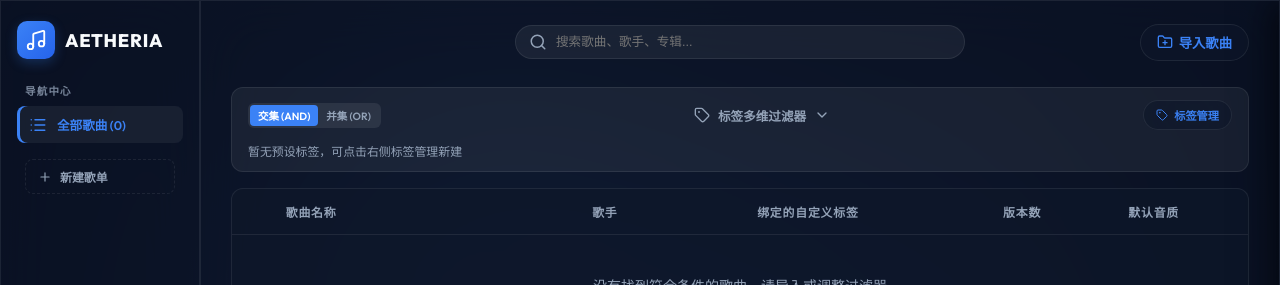
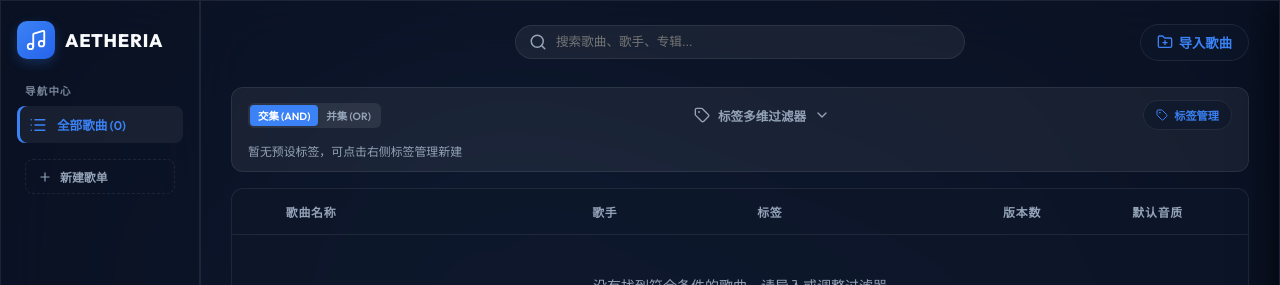
Before and after one commit to 2824799/Aetheria, a React (Vite) app: page / in a window 1280 px wide. Shown: the top 285 px of the page. Built offline with nearby package versions, Linux system fonts and the light colour scheme.

Commit message:
fix: resolve column label centering, renaming, reordering via HTML5 DND, prevent header box selection trigger, and implement state preservation for activeSong and columns

```diff
--- a/src/components/SongTable.tsx
+++ b/src/components/SongTable.tsx
@@ -104,15 +104,72 @@ export default function SongTable({
   // 自定义右键菜单状态
   const [contextMenu, setContextMenu] = useState<ContextMenu | null>(null);
 
-  // 列宽可拖拽调节状态
-  const [colWidths, setColWidths] = useState({
+  // 列宽持久化加载与存储
+  const [colWidths, setColWidths] = useState<{
+    play: number;
+    title: number;
+    artist: number;
+    tags: number;
+    versions: number;
+    specs: number;
+  }>(() => {
+    const saved = localStorage.getItem("aetheria-col-widths");
+    return saved ? JSON.parse(saved) : {
       play: 32,
       title: 260,
       artist: 140,
       tags: 200,
       versions: 70,
       specs: 160
+    };
   });
+
+  // 列顺序持久化加载与存储
+  const [colOrder, setColOrder] = useState<string[]>(() => {
+    const saved = localStorage.getItem("aetheria-col-order");
+    return saved ? JSON.parse(saved) : [
+      "play", "title", "artist", "tags", "versions", "specs"
+    ];
+  });
+
+  // 监听并实时存储列属性变化
+  useEffect(() => {
+    localStorage.setItem("aetheria-col-widths", JSON.stringify(colWidths));
+  }, [colWidths]);
+
+  useEffect(() => {
+    localStorage.setItem("aetheria-col-order", JSON.stringify(colOrder));
+  }, [colOrder]);
+
+  // HTML5 Drag & Drop 拖拽换位逻辑
+  const [draggedCol, setDraggedCol] = useState<string | null>(null);
+
+  const handleDragStart = (e: React.DragEvent, col: string) => {
+    setDraggedCol(col);
+    e.dataTransfer.effectAllowed = "move";
+  };
+
+  const handleDragOver = (e: React.DragEvent, col: string) => {
+    if (col !== "play") {
+      e.preventDefault(); // 只有非播放排布才允许拖放
+    }
+  };
+
+  const handleDrop = (e: React.DragEvent, targetCol: string) => {
+    e.preventDefault();
+    if (!draggedCol || draggedCol === targetCol || targetCol === "play") return;
+
+    const newOrder = [...colOrder];
+    const dragIdx = newOrder.indexOf(draggedCol);
+    const targetIdx = newOrder.indexOf(targetCol);
+
+    // 重排
+    newOrder.splice(dragIdx, 1);
+    newOrder.splice(targetIdx, 0, draggedCol);
+
+    setColOrder(newOrder);
+    setDraggedCol(null);
+  };
 
   const startResize = (e: React.MouseEvent, column: keyof typeof colWidths) => {
     e.preventDefault();
@@ -151,7 +208,6 @@ export default function SongTable({
 
   // 1. 鼠标点击歌曲行（处理 Shift/Ctrl 选择与阻止侧滑抽屉弹出冲突）
   const handleRowClick = (e: React.MouseEvent, song: Song, index: number) => {
-    // 只有在没有摁住 Ctrl/Shift 键的情况下，才触发展开详情抽屉
     const isModifierPressed = e.ctrlKey || e.metaKey || e.shiftKey;
     if (!isModifierPressed) {
       onSelectSong(song);
@@ -160,7 +216,6 @@ export default function SongTable({
     let newSelected = [...selectedSongIds];
 
     if (e.ctrlKey || e.metaKey) {
-      // Ctrl 键：多选切换
       if (newSelected.includes(song.id)) {
         newSelected = newSelected.filter(id => id !== song.id);
       } else {
@@ -168,16 +223,12 @@ export default function SongTable({
       }
       lastSelectedIndexRef.current = index;
     } else if (e.shiftKey && lastSelectedIndexRef.current !== -1) {
-      // Shift 键：范围选择
       const start = Math.min(lastSelectedIndexRef.current, index);
       const end = Math.max(lastSelectedIndexRef.current, index);
       const rangeIds = songs.slice(start, end + 1).map(s => s.id);
-
-      // 合并目前选中的和范围选中的（去重）
       const set = new Set([...newSelected, ...rangeIds]);
       newSelected = Array.from(set);
     } else {
-      // 普通单选
       newSelected = [song.id];
       lastSelectedIndexRef.current = index;
     }
@@ -185,10 +236,10 @@ export default function SongTable({
     onSetSelectedSongIds(newSelected);
   };
 
-  // 2. 框选拖拽鼠标按下，注册全局事件监听解决拖动出容器松开卡死 bug
+  // 2. 框选拖拽鼠标按下，添加 thead 判定防止表头点击触发框选
   const handleTableMouseDown = (e: React.MouseEvent<HTMLDivElement>) => {
     const target = e.target as HTMLElement;
-    if (target.closest(".play-row-btn") || target.closest(".ctrl-btn") || target.closest(".action-btn-sm") || target.closest(".tag-pill") || target.closest(".context-menu")) {
+    if (target.closest("thead") || target.closest(".play-row-btn") || target.closest(".ctrl-btn") || target.closest(".action-btn-sm") || target.closest(".tag-pill") || target.closest(".context-menu")) {
       return;
     }
 
@@ -208,7 +259,6 @@ export default function SongTable({
       onSetSelectedSongIds([]);
     }
 
-    // 绑定至 window 的移动和弹起事件，实现全局松手结算
     const handleWindowMouseMove = (moveEvent: MouseEvent) => {
       if (!containerRef.current) return;
       const cRect = containerRef.current.getBoundingClientRect();
@@ -217,7 +267,6 @@ export default function SongTable({
 
       setBoxCurrent({ x: currentX, y: currentY });
 
-      // 局部延迟以防检测过于高频卡顿
       setTimeout(() => {
         if (!selectionBoxRef.current || !containerRef.current) return;
         const boxBounds = selectionBoxRef.current.getBoundingClientRect();
@@ -257,7 +306,7 @@ export default function SongTable({
     window.addEventListener("mouseup", handleWindowMouseUp);
   };
 
-  // 5. 行右键菜单触发（右键不触发展开详情抽屉）
+  // 5. 行右键菜单触发
   const handleRowContextMenu = (e: React.MouseEvent, songId: string) => {
     e.preventDefault();
     e.stopPropagation();
@@ -340,24 +389,46 @@ export default function SongTable({
       <table className="song-table" style={{ tableLayout: "fixed", width: "100%" }}>
         <thead>
           <tr>
-            <th style={{ width: colWidths.play, padding: "8px 4px" }}></th>
-            <th style={{ width: colWidths.title, position: "relative", paddingRight: "8px" }}>
-              歌曲名称
-              <div className="resizer" onMouseDown={(e) => startResize(e, "title")} />
+            {colOrder.map(col => {
+              if (col === "play") {
+                return (
+                  <th key="play" style={{ width: colWidths.play, padding: "8px 4px" }} />
+                );
+              }
+
+              const labelMap: Record<string, string> = {
+                title: "歌曲名称",
+                artist: "歌手",
+                tags: "标签",
+                versions: "版本数",
+                specs: "默认音质"
+              };
+
+              const alignRight = col === "versions" || col === "specs";
+
+              return (
+                <th
+                  key={col}
+                  style={{
+                    width: colWidths[col as keyof typeof colWidths],
+                    position: "relative",
+                    paddingRight: "8px",
+                    textAlign: alignRight ? "center" : "left",
+                    cursor: "grab",
+                    userSelect: "none"
+                  }}
+                  draggable
+                  onDragStart={(e) => handleDragStart(e, col)}
+                  onDragOver={(e) => handleDragOver(e, col)}
+                  onDrop={(e) => handleDrop(e, col)}
+                >
+                  <span style={{ display: "block", overflow: "hidden", textOverflow: "ellipsis", whiteSpace: "nowrap" }}>
+                    {labelMap[col] || col}
+                  </span>
+                  <div className="resizer" onMouseDown={(e) => startResize(e, col as keyof typeof colWidths)} />
                 </th>
-            <th style={{ width: colWidths.artist, position: "relative", paddingRight: "8px" }}>
-              歌手
-              <div className="resizer" onMouseDown={(e) => startResize(e, "artist")} />
-            </th>
-            <th style={{ width: colWidths.tags, position: "relative", paddingRight: "8px" }}>
-              绑定的自定义标签
-              <div className="resizer" onMouseDown={(e) => startResize(e, "tags")} />
-            </th>
-            <th style={{ width: colWidths.versions, position: "relative", textAlign: "center", paddingRight: "8px" }}>
-              版本数
-              <div className="resizer" onMouseDown={(e) => startResize(e, "versions")} />
-            </th>
-            <th style={{ width: colWidths.specs, textAlign: "center" }}>默认音质</th>
+              );
+            })}
           </tr>
         </thead>
         <tbody>
@@ -382,28 +453,49 @@ export default function SongTable({
                 onDoubleClick={() => onPlaySong(song)}
                 onContextMenu={(e) => handleRowContextMenu(e, song.id)}
               >
-                {/* 拦截点击事件以提升直接播放反馈 */}
-                <td style={{ width: colWidths.play, padding: "8px 4px" }} onClick={(e) => {
+                {colOrder.map(col => {
+                  if (col === "play") {
+                    return (
+                      <td
+                        key="play"
+                        style={{ width: colWidths.play, padding: "8px 4px" }}
+                        onClick={(e) => {
                           e.stopPropagation();
                           if (isCurrentlyPlaying) {
                             onPlayPause();
                           } else {
                             onPlaySong(song);
                           }
-                }}>
+                        }}
+                      >
                         <div className="play-row-btn">
                           {isCurrentlyPlaying && isPlaying ? <Pause size={14} /> : <Play size={14} />}
                         </div>
                       </td>
-                <td style={{ width: colWidths.title, textOverflow: "ellipsis", overflow: "hidden", whiteSpace: "nowrap" }}>
+                    );
+                  }
+
+                  if (col === "title") {
+                    return (
+                      <td key="title" style={{ width: colWidths.title, textOverflow: "ellipsis", overflow: "hidden", whiteSpace: "nowrap" }}>
                         <div className="song-title-cell">
                           <span className="song-title-text" title={song.title}>{song.title}</span>
                         </div>
                       </td>
-                <td style={{ width: colWidths.artist, textOverflow: "ellipsis", overflow: "hidden", whiteSpace: "nowrap" }}>
+                    );
+                  }
+
+                  if (col === "artist") {
+                    return (
+                      <td key="artist" style={{ width: colWidths.artist, textOverflow: "ellipsis", overflow: "hidden", whiteSpace: "nowrap" }}>
                         <span className="song-artist-text" title={song.artist || "未知歌手"}>{song.artist || "未知歌手"}</span>
                       </td>
-                <td style={{ width: colWidths.tags }}>
+                    );
+                  }
+
+                  if (col === "tags") {
+                    return (
+                      <td key="tags" style={{ width: colWidths.tags }}>
                         <div className="badge-container" style={{ overflow: "hidden", textOverflow: "ellipsis", whiteSpace: "nowrap" }}>
                           {song.tags.map(t => (
                             <span
@@ -416,18 +508,35 @@ export default function SongTable({
                           ))}
                         </div>
                       </td>
-                <td style={{ width: colWidths.versions, textAlign: "center", fontWeight: 600 }}>{song.versions.length}</td>
-                <td style={{ width: colWidths.specs, textAlign: "center" }}>
+                    );
+                  }
+
+                  if (col === "versions") {
+                    return (
+                      <td key="versions" style={{ width: colWidths.versions, textAlign: "center", fontWeight: 600 }}>
+                        {song.versions.length}
+                      </td>
+                    );
+                  }
+
+                  if (col === "specs") {
+                    return (
+                      <td key="specs" style={{ width: colWidths.specs, textAlign: "center" }}>
                         <span className="format-badge specs" style={{ textTransform: "none", fontSize: "0.72rem", padding: "3px 8px" }}>
                           {specs}
                         </span>
                       </td>
+                    );
+                  }
+
+                  return null;
+                })}
               </tr>
             );
           })}
           {songs.length === 0 && (
             <tr>
-              <td colSpan={6} style={{ textAlign: "center", padding: "40px", color: "var(--text-sub)" }}>
+              <td colSpan={colOrder.length} style={{ textAlign: "center", padding: "40px", color: "var(--text-sub)" }}>
                 没有找到符合条件的歌曲，请导入或调整过滤器
               </td>
             </tr>
@@ -449,7 +558,7 @@ export default function SongTable({
         />
       )}
 
-      {/* 自定义毛玻璃右键级联菜单 - 定位修改为 absolute 相对于容器，解决坐标漂移问题 */}
+      {/* 自定义右键菜单 */}
       {contextMenu?.visible && (
         <div
           className="context-menu glass-panel"
@@ -469,7 +578,6 @@ export default function SongTable({
               <div className="context-menu-item" onClick={() => handleCommand("cut")}>
                 <Scissors size={14} /> 剪切所选歌曲
               </div>
-              {/* 新增彻底删除歌曲选项 */}
               <div className="context-menu-item" style={{ color: "#ef4444" }} onClick={() => handleCommand("delete")}>
                 <Trash2 size={14} /> 彻底删除歌曲
               </div>
@@ -479,7 +587,6 @@ export default function SongTable({
                 </div>
               )}
 
-              {/* 二级联动子菜单：添加到歌单 */}
               {playlists.length > 0 && (
                 <div className="context-menu-item cascade-trigger">
                   <Plus size={14} /> 添加到歌单 <ArrowRight size={12} style={{ marginLeft: "auto" }} />
@@ -498,7 +605,6 @@ export default function SongTable({
               )}
             </>
           ) : (
-            // 空白区域右键菜单：粘贴
             clipboard && (
               <div className="context-menu-item" onClick={() => handleCommand("paste")}>
                 <ClipboardPaste size={14} /> 粘贴歌曲 ({clipboard.songIds.length} 首)
```
Also changed, not shown: src/App.tsx (+30 -1 lines). Lines whose indentation alone changed are shown as unchanged.
